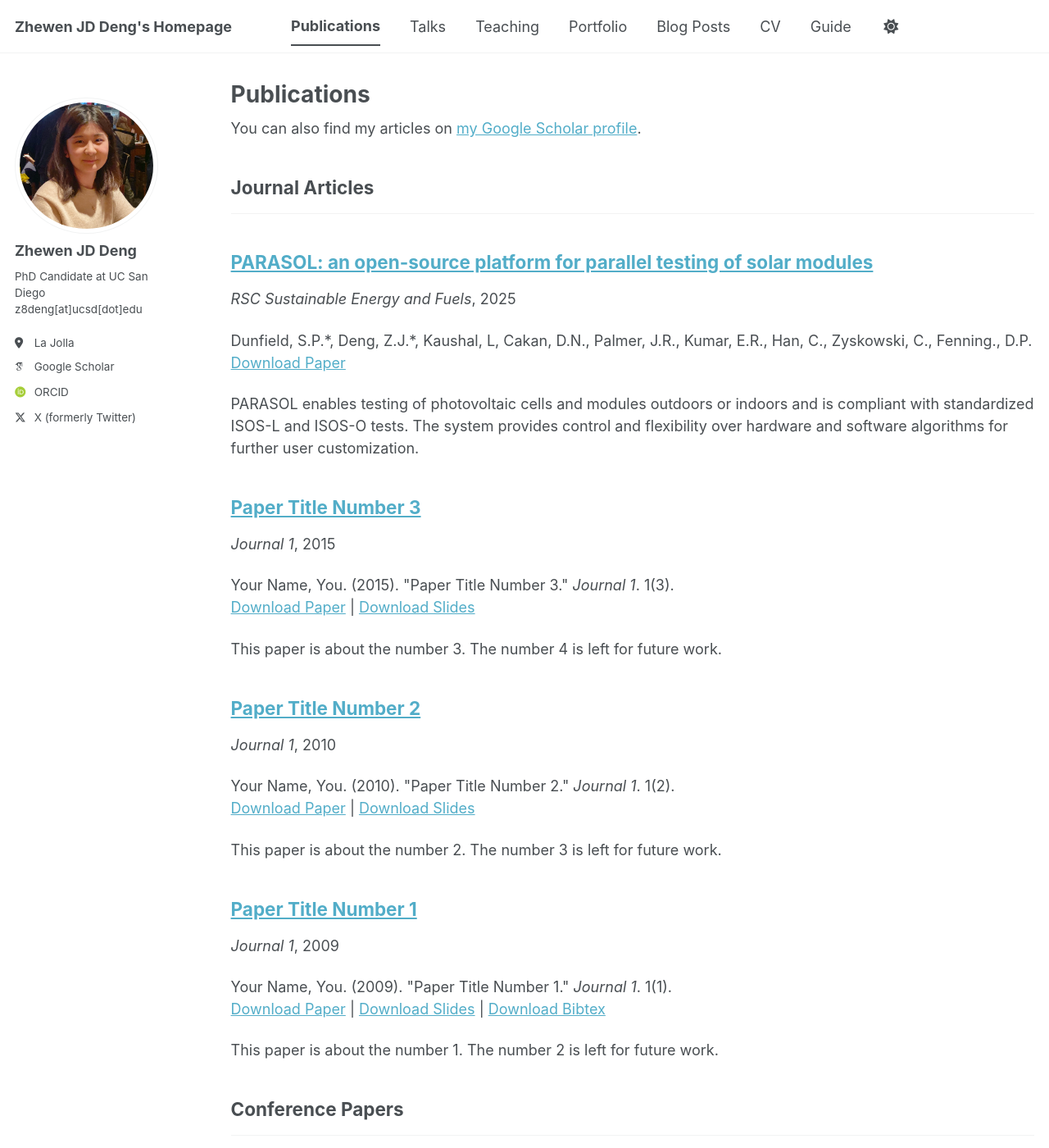
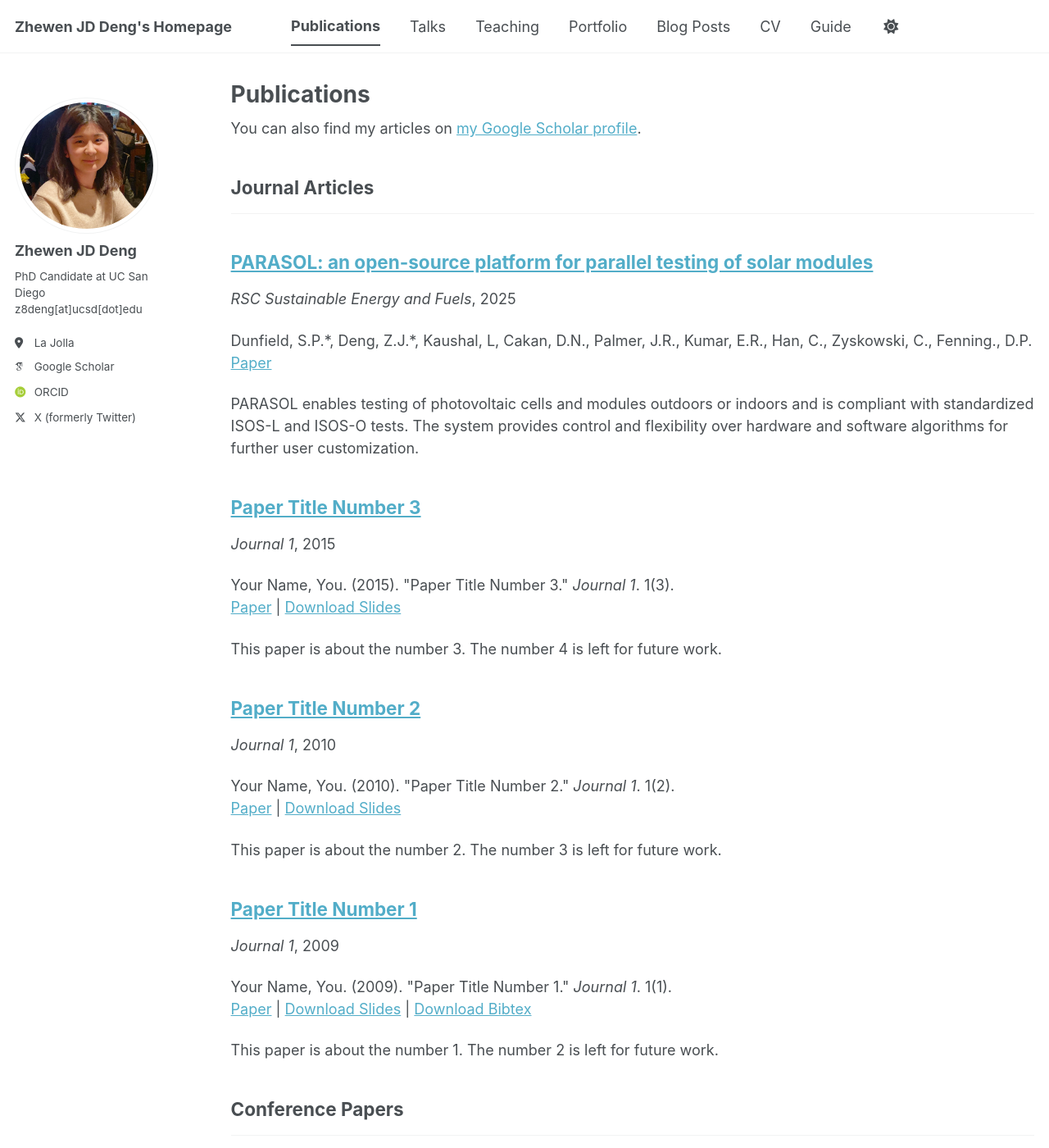
Before and after one commit to zhewenjddeng-personal/zhewenjddeng-personal.github.io, a Jekyll site: the page built from _pages/publications.html, in a window 1280 px wide and 1400 px high. Shown: the whole window at 82% size. Built offline with Jekyll 4.4.1, drawn with Linux system fonts in a browser that asks for light colours; some web fonts are replaced; a script bundle is joined from its source files by our own code; library files that are not in the unit come from our copies.

Commit message:
Update archive-single.html

```diff
--- a/_includes/archive-single.html
+++ b/_includes/archive-single.html
@@ -47,13 +47,13 @@
         {% endif %}
 
     {% if post.citation and post.paperurl and post.slidesurl and post.bibtexurl %}
-      <p>{{ post.citation }}<br /><a href="{{ post.paperurl }}">Download Paper</a> | <a href="{{ post.slidesurl }}">Download Slides</a> | <a href="{{ post.bibtexurl }}">Download Bibtex</a></p>
+      <p>{{ post.citation }}<br /><a href="{{ post.paperurl }}">Paper</a> | <a href="{{ post.slidesurl }}">Download Slides</a> | <a href="{{ post.bibtexurl }}">Download Bibtex</a></p>
     {% elsif post.citation and post.paperurl and post.slidesurl %}
-      <p>{{ post.citation }}<br /><a href="{{ post.paperurl }}">Download Paper</a> | <a href="{{ post.slidesurl }}">Download Slides</a></p>
+      <p>{{ post.citation }}<br /><a href="{{ post.paperurl }}">Paper</a> | <a href="{{ post.slidesurl }}">Download Slides</a></p>
     {% elsif post.citation and post.paperurl and post.bibtexurl %}
-      <p>{{ post.citation }}<br /><a href="{{ post.paperurl }}">Download Paper</a> | <a href="{{ post.bibtexurl }}">Download Bibtex</a></p>
+      <p>{{ post.citation }}<br /><a href="{{ post.paperurl }}">Paper</a> | <a href="{{ post.bibtexurl }}">Download Bibtex</a></p>
     {% elsif post.citation and post.paperurl %}
-      <p>{{ post.citation }}<br /><a href="{{ post.paperurl }}">Download Paper</a></p>
+      <p>{{ post.citation }}<br /><a href="{{ post.paperurl }}">Paper</a></p>
     {% elsif post.citation and post.slidesurl and post.bibtexurl %}
       <p>{{ post.citation }}<br /><a href="{{ post.slidesurl }}">Download Slides</a> | <a href="{{ post.bibtexurl}}">Download Bibtex</a></p>
     {% elsif post.citation and post.slidesurl %}
@@ -63,9 +63,9 @@
     {% elsif post.citation %}
       <p>{{ post.citation }}</p>
     {% elsif post.paperurl and post.bibtexurl %}
-      <p><a href=" {{ post.paperurl }} ">Download Paper</a> | <a href="{{ post.bibtexurl }}">Download Bibtex</a></p>
+      <p><a href=" {{ post.paperurl }} ">Paper</a> | <a href="{{ post.bibtexurl }}">Download Bibtex</a></p>
     {% elsif post.paperurl %}
-      <p><a href=" {{ post.paperurl }} ">Download Paper</a></p>
+      <p><a href=" {{ post.paperurl }} ">Paper</a></p>
     {% elsif post.slidesurl and post.bibtexurl %}
       <p><a href="{{ post.slidesurl }}">Download Slides</a> | <a href="{{ post.bibtexurl }}">Download Bibtex</a></p>
     {% elsif post.slidesurl %}
```
